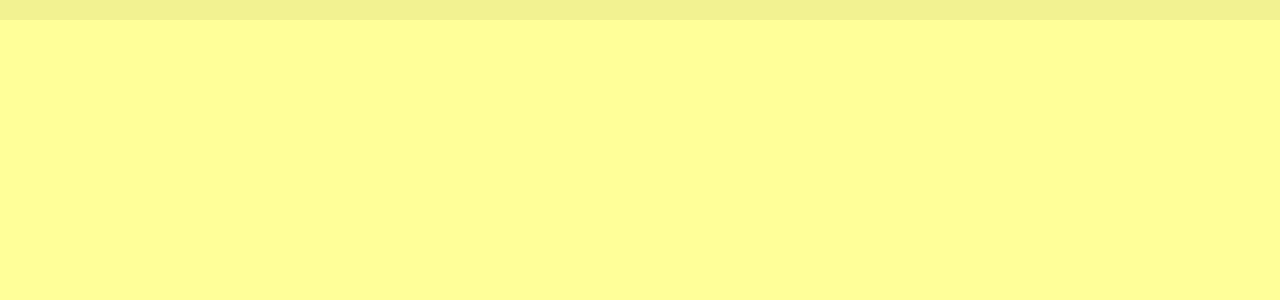
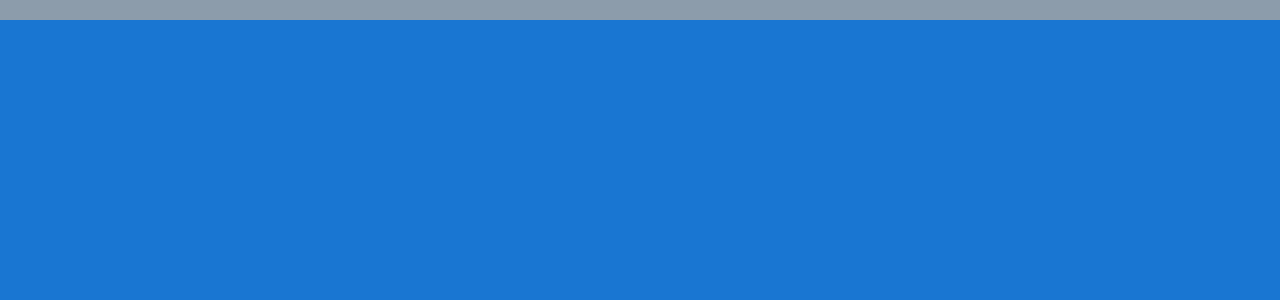
Before and after one commit to tungttse/stickytop, a React app: page / in a window 1280 px wide. Shown: the top 300 px of the page. Built offline with nearby package versions, Linux system fonts and the light colour scheme.

Commit message:
fix css issue

```diff
--- a/src/App.js
+++ b/src/App.js
@@ -181,27 +181,12 @@ function App() {
   };
 
   return (
-    <div className={`app ${isMinimized ? 'minimized' : ''}`} style={{ backgroundColor }}>
-      <div className="drag-area"  onClick={handleDragAreaClick}>
-        {saveStatus && (
-          <div className={`save-status ${saveStatus}`}>
-            {saveStatus === 'saving' && '💾 Saving...'}
-            {saveStatus === 'saved' && '✅ Saved'}
-            {saveStatus === 'error' && '❌ Save failed'}
-          </div>
-        )}
-        {isMinimized && (
-          <div className="minimized-preview">
-            {getFirstLine(content)}
-          </div>
-        )}
-      </div>
-      {!isMinimized && (
-        <TiptapEditor
+    <div className="app-container">
+      <div className="drag-area"  onClick={handleDragAreaClick}></div>
+      <TiptapEditor
           content={content}
           onContentChange={setContent}
         />
-      )}
     </div>
   );
 }
--- a/src/components/TiptapEditor.js
+++ b/src/components/TiptapEditor.js
@@ -17,23 +17,8 @@ import { SlashCommands } from './SlashCommands'
 import { CountdownTimerExtension } from './CountdownTimerExtension'
 
 
-// Helper functions for countdown timer
-const formatTime = (seconds) => {
-  const hours = Math.floor(seconds / 3600);
-  const minutes = Math.floor((seconds % 3600) / 60);
-  const secs = seconds % 60;
 
-  if (hours > 0) {
-    return `${hours.toString().padStart(2, '0')}:${minutes.toString().padStart(2, '0')}:${secs.toString().padStart(2, '0')}`;
-  } else {
-    return `${minutes.toString().padStart(2, '0')}:${secs.toString().padStart(2, '0')}`;
-  }
-};
-
-
-const TiptapEditor = ({ content = '', onContentChange = () => { } }) => {
-  const [showCountdown, setShowCountdown] = useState(false);
-  const [countdownSeconds, setCountdownSeconds] = useState(10);
+const TiptapEditor = () => {
 
   const editor = useEditor({
     extensions: [
@@ -55,17 +40,8 @@ const TiptapEditor = ({ content = '', onContentChange = () => { } }) => {
     },
   });
 
-  // Countdown timer functionality is now handled by JSX component
-
   return (
-    <div className="tiptap-container">
-      <EditorContent editor={editor} />
-
-
-
-      {/* <SystemClock /> */}
-
-    </div>
+    <EditorContent editor={editor} style={{ height: '100%', width: '100%' }} />
   );
 };
 
--- a/src/styles.css
+++ b/src/styles.css
@@ -1,12 +1,10 @@
 /* App Layout */
-.app {
-    height: 100vh;
-    margin: 0;
-    padding: 0;
-    overflow: hidden;
-    display: flex;
-    flex-direction: column;
-    background-color: #ffff99; /* Default yellow, can be overridden by inline style */
+html,
+body,
+#root {
+  height: 100%;
+  margin: 0;
+  padding: 0;
 }
 
 .ProseMirror p,
@@ -35,37 +33,6 @@
     justify-content: center;
 }
 
-/* Save Status */
-.save-status {
-    position: absolute;
-    top: 50%;
-    left: 50%;
-    transform: translate(-50%, -50%);
-    font-size: 12px;
-    font-weight: bold;
-    padding: 2px 8px;
-    border-radius: 4px;
-    z-index: 10;
-    -webkit-app-region: no-drag;
-    pointer-events: none;
-    animation: saveStatusFade 0.3s ease-in-out;
-}
-
-.save-status.saving {
-    background: rgba(255, 193, 7, 0.9);
-    color: #333;
-}
-
-.save-status.saved {
-    background: rgba(40, 167, 69, 0.9);
-    color: white;
-}
-
-.save-status.error {
-    background: rgba(220, 53, 69, 0.9);
-    color: white;
-}
-
 @keyframes saveStatusFade {
     from {
         opacity: 0;
@@ -77,53 +44,24 @@
     }
 }
 
-/* Tiptap Editor with Line Numbers */
-.tiptap-container {
-    flex: 1;
-    margin: 0;
-    padding: 0;
-    overflow: hidden;
-    background: inherit; /* Inherit from parent app */
-    display: flex;
-}
-
-.line-numbers {
-    background: inherit; /* Inherit from parent app */
-    border-right: 1px solid rgba(0, 0, 0, 0.1);
-    padding: 20px 8px 20px 12px;
-    font-family: 'Monaco', 'Menlo', 'Ubuntu Mono', monospace;
-    font-size: 12px;
-    color: rgba(0, 0, 0, 0.4);
-    user-select: none;
-    min-width: 40px;
-    text-align: right;
-    line-height: 1.6;
-    flex-shrink: 0;
-}
-
-.line-number {
-    height: 20px;
-    display: flex;
-    align-items: center;
-    justify-content: flex-end;
-}
-
-.editor-wrapper {
-    flex: 1;
-    overflow-y: auto;
-    /* position: relative; */
+.app-container {
+  display: flex;
+  flex-direction: column;
+    width: 100%;
+    height: 100%;
+    background-color: #94a4b4;
 }
 
 .tiptap-editor {
+    flex: 1;
+    overflow-y: auto;
     width: 100%;
     height: 100%;
-    background: inherit; /* Inherit from parent app */
+    background-color: #1976D2; /* Inherit from parent app */
     border: none;
     outline: none;
     font-family: -apple-system, BlinkMacSystemFont, 'Segoe UI', Roboto, sans-serif;
-    font-size: 14px;
-    line-height: 1.6;
-    overflow-y: auto;
+
     padding: 10px;
     margin: 0;
     box-sizing: border-box;
@@ -248,19 +186,6 @@
 .tiptap-editor ul[data-type="taskList"] li>div {
     line-height: 1.6;
     min-height: 1.6em;
-}
-/* Minimized state */
-.app.minimized {
-  height: 20px;
-}
-
-.app.minimized .drag-area {
-  height: 20px;
-  cursor: pointer;
-}
-
-.app.minimized .drag-area:hover {
-
 }
 
 /* Drag area visual feedback */
```
